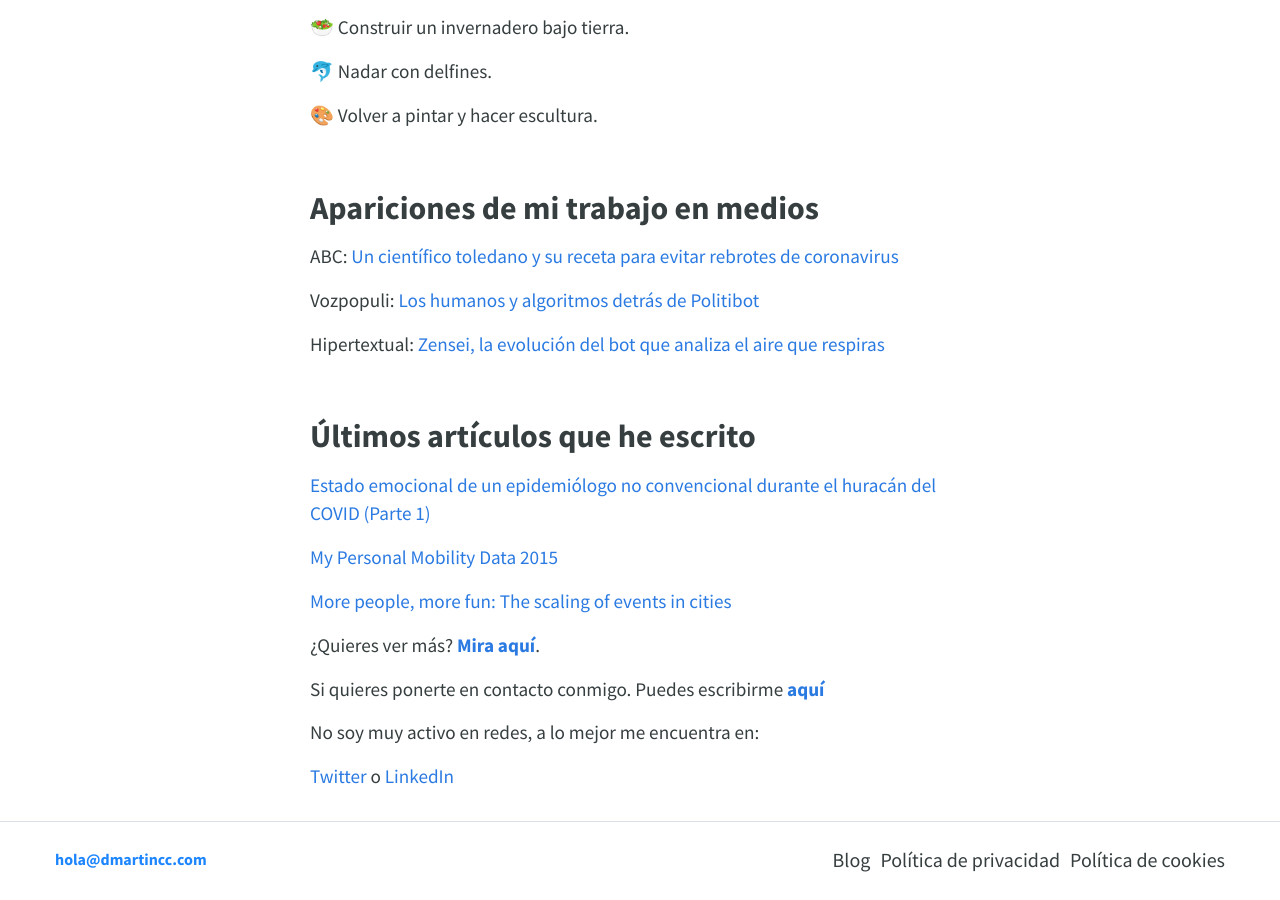
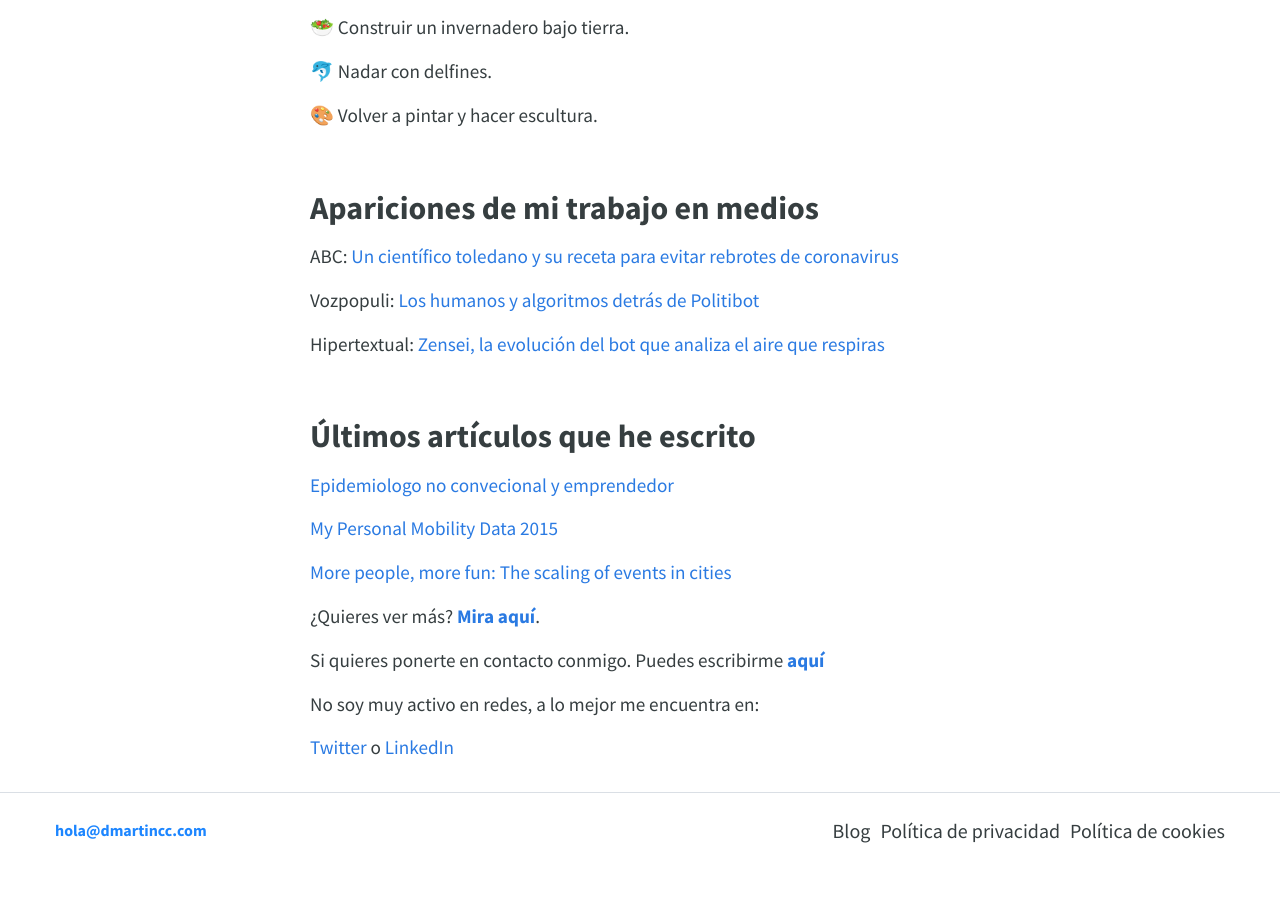
Before and after one commit to dmartincc/dmartincc.github.io, a Jekyll site: the page built from index/index.md, in a window 1280 px wide and 900 px high, scrolled down 3102 px. Built offline with Jekyll 4.4.1, drawn with Linux system fonts in a browser that asks for light colours; nearby versions of some CDN libraries; some web fonts are replaced; comment, search, counter and statistics services are not loaded; after the commit the page ends 3973 px from its top, so only the background shows below that.

Commit message:
Update from Forestry.io ultimoresorte@hotmail.com updated _posts/2020-08-22-epidemiologo-covid.md

```diff
--- a/_posts/2020-08-22-epidemiologo-covid.md
+++ b/_posts/2020-08-22-epidemiologo-covid.md
@@ -1,7 +1,6 @@
 ---
 layout: post
-title: Estado emocional de un epidemiólogo no convencional durante el huracán del
-  COVID (Parte 1)
+title: Epidemiologo no convecional y emprendedor
 date: 2020-08-31 22:00:00 +0000
 author: David
 keywords: covid
@@ -13,7 +12,7 @@ comments: true
 ---
 Te voy a contar como un **epidemiólogo computacional**, como yo, está viviendo  toda esta situación de incertidumbre y de locura colectiva. Pero antes quiero darte un poco de contexto.
 
-Soy David Martín-Corral Calvo, doctorando en computación social y epidemiológica. Entrego mi tesis en los próximos meses. Y además soy emprendedor y cofundador de [Zensei,  una clínica virtual respiratoria basada en datos.](https://zenseiapp.com)
+Soy David Martín-Corral Calvo, doctorando en computación social y epidemiológica. Entrego mi tesis en los próximos meses. Y además soy emprendedor y cofundador de [Zensei, una clínica virtual respiratoria basada en datos.](https://zenseiapp.com)
 
 Parece que estoy de moda, pero hoy solo te voy a hablar sobre mi faceta científica. La emprendedora la dejo para otro día.
 
```
